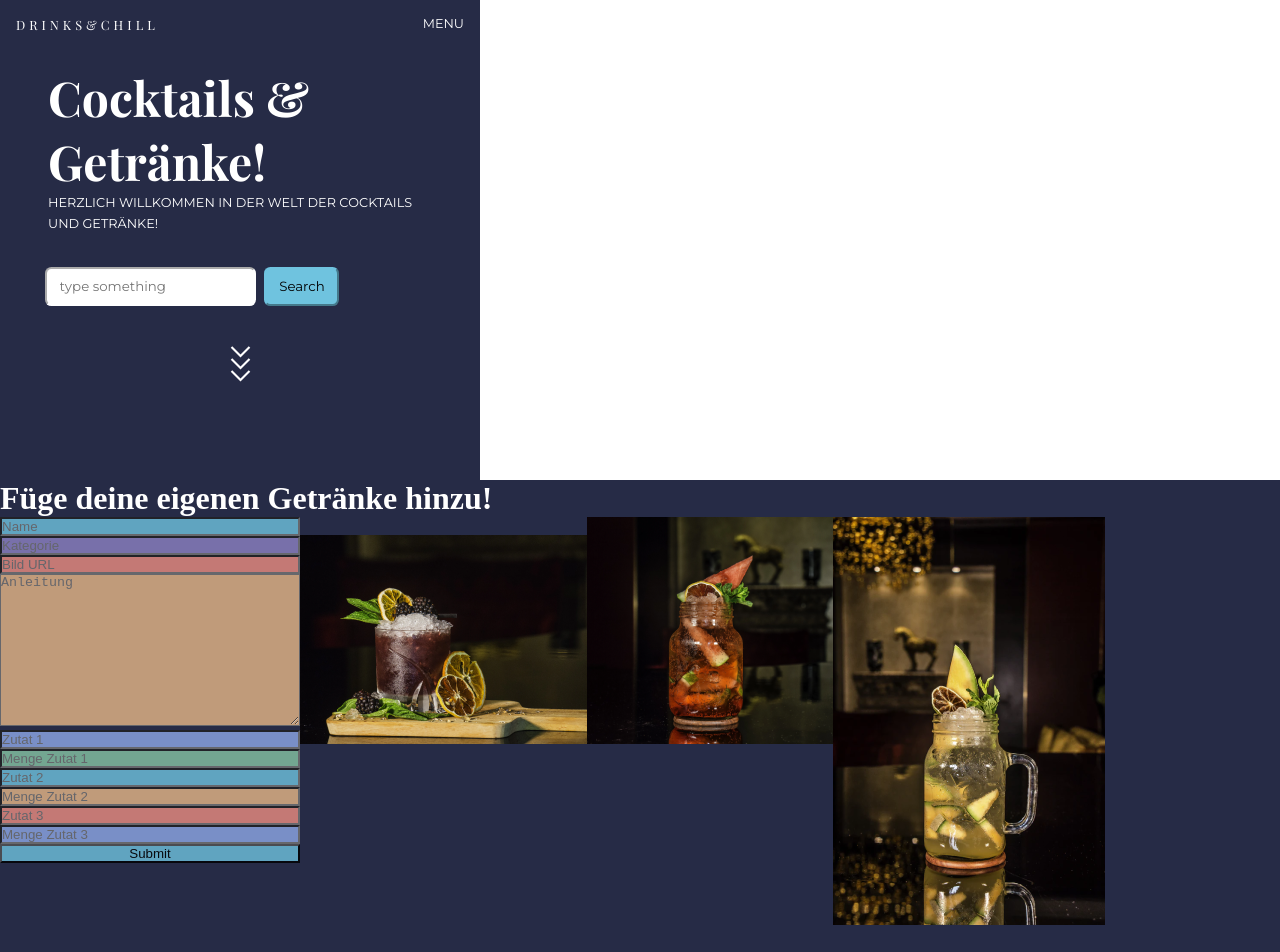
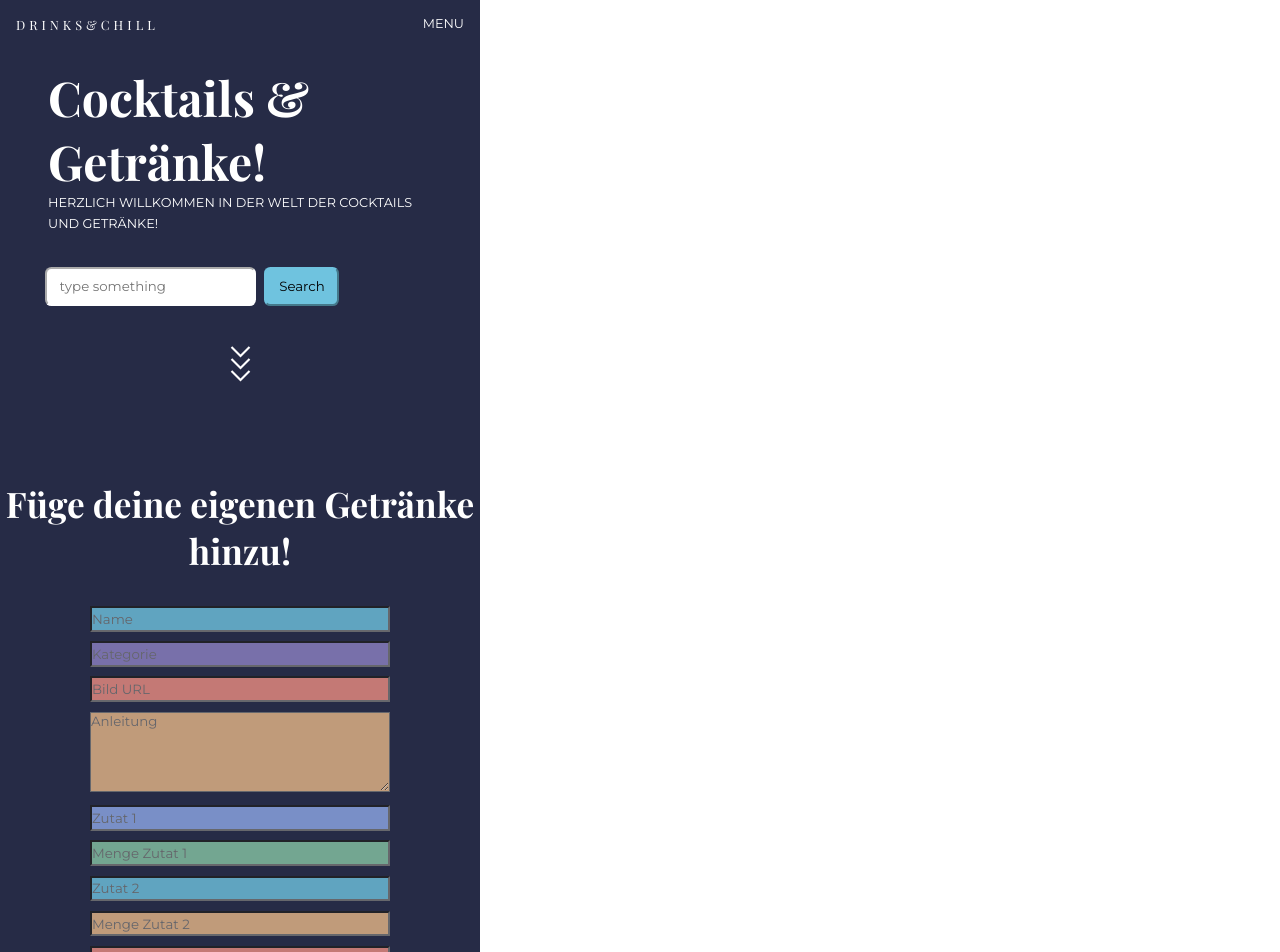
Before and after one commit to SiggiJr/drinks_and_chill, a React (Vite) app: page / in a window 1280 px wide. Shown: the top 952 px of the page. Built offline with nearby package versions, Linux system fonts and the light colour scheme.

Commit message:
last page style

```diff
--- a/src/components/pages/AddYourDrink/AddYourDrink.jsx
+++ b/src/components/pages/AddYourDrink/AddYourDrink.jsx
@@ -16,23 +16,23 @@ const AddYourDrink = () => {
             <input type="text" name="name" id="name" placeholder="Name" />
             <input type="text" name="kategorie" id="kategorie" placeholder="Kategorie" />
             <input type="text" name="bild_url" id="bild_url" placeholder="Bild URL" />
-            <textarea name="anleitung" id="anleitung" cols="30" rows="10" placeholder="Anleitung"></textarea>
+            <textarea name="anleitung" id="anleitung" cols="30" rows="10" placeholder="Anleitung" className={styles.textarea}></textarea>
             <input type="text" name="zutat_1" id="zutat_1" placeholder="Zutat 1" />
             <input type="text" name="menge_1" id="menge_1" placeholder="Menge Zutat 1" />
             <input type="text" name="zutat_2" id="zutat_2" placeholder="Zutat 2" />
             <input type="text" name="menge_2" id="menge_2" placeholder="Menge Zutat 2" />
             <input type="text" name="zutat_3" id="zutat_3" placeholder="Zutat 3" />
             <input type="text" name="menge_3" id="menge_3" placeholder="Menge Zutat 3" />
-            <button type="submit">Submit</button>
+            <button className={styles.btn} type="submit">Submit</button>
             </div>
         </form>
             <article className={styles.article_img} >
                 <div>
-                    <img src={image1} alt="" />
-                    <img src={image2} alt="" />
+                    <img src={image1} alt="pic of drinks" />
+                    <img className={styles.img2} src={image2} alt="pic of drinks" />
                 </div>
                 <div>
-                    <img src={image3} alt="" />
+                    <img src={image3} alt="another pic of drinks" />
                 </div>
             </article>
         </section>
--- a/src/components/pages/AddYourDrink/AddYourDrink.module.scss
+++ b/src/components/pages/AddYourDrink/AddYourDrink.module.scss
@@ -1,18 +1,44 @@
+@font-face {
+    font-family: Montserrat;
+    src: url(../../fonts/Montserrat/Montserrat-VariableFont_wght.ttf);
+}
+@font-face {
+    font-family: Playfair;
+    src: url(../../fonts/Playfair_display/PlayfairDisplay-VariableFont_wght.ttf);
+}
+
 .div {
     background-color: #262B46;
     color: #FFF;
+    font-family: Playfair;
     height: 100vh;
+    width: 30rem;
+
+    h1 {
+        font-family: Playfair;
+        font-size: 2.2rem;
+        margin-bottom: 2rem;
+        text-align: center;
+    }
 }
 
 .overall_add {
     display: flex;
+    flex-direction: column;
 }
 
 .form {
+    margin-left: auto;
+    margin-right: auto;
+    margin-bottom: 1.2rem;
     width: 300px;
 }
 
 .form_div :nth-child(n) {
+    font-family: Montserrat;
+    width: 18rem;
+    height: 1.6rem;
+    margin-bottom: 0.6rem;
     width: 300px;
 }
 
@@ -48,4 +74,22 @@
 
 .article_img {
     display: flex;
+
+    img {
+        padding: 0.2rem;
+        width: 14rem;
+
+    }
 }
+.img2 {
+    margin-left: 1.5rem;
+}
+
+.form_div :nth-child(4) {
+    height: 5rem;
+}
+
+.btn {
+    font-family: Montserrat;
+    color: white;
+}
```
